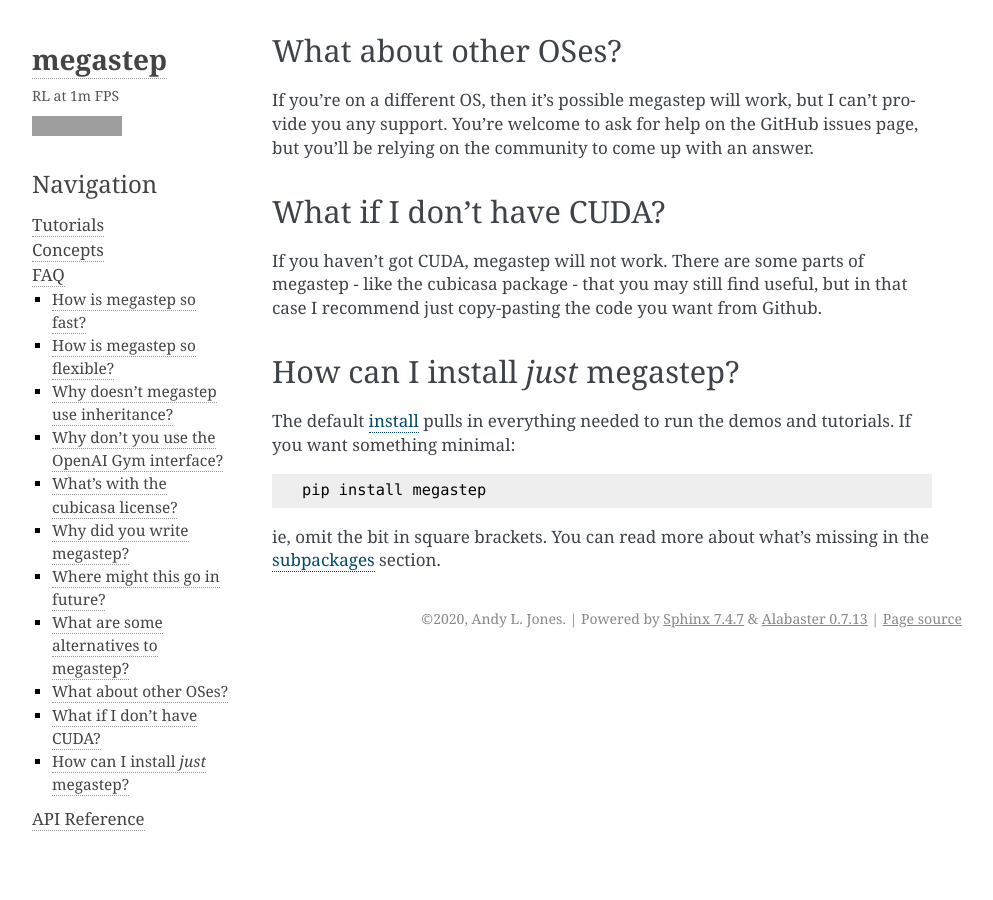
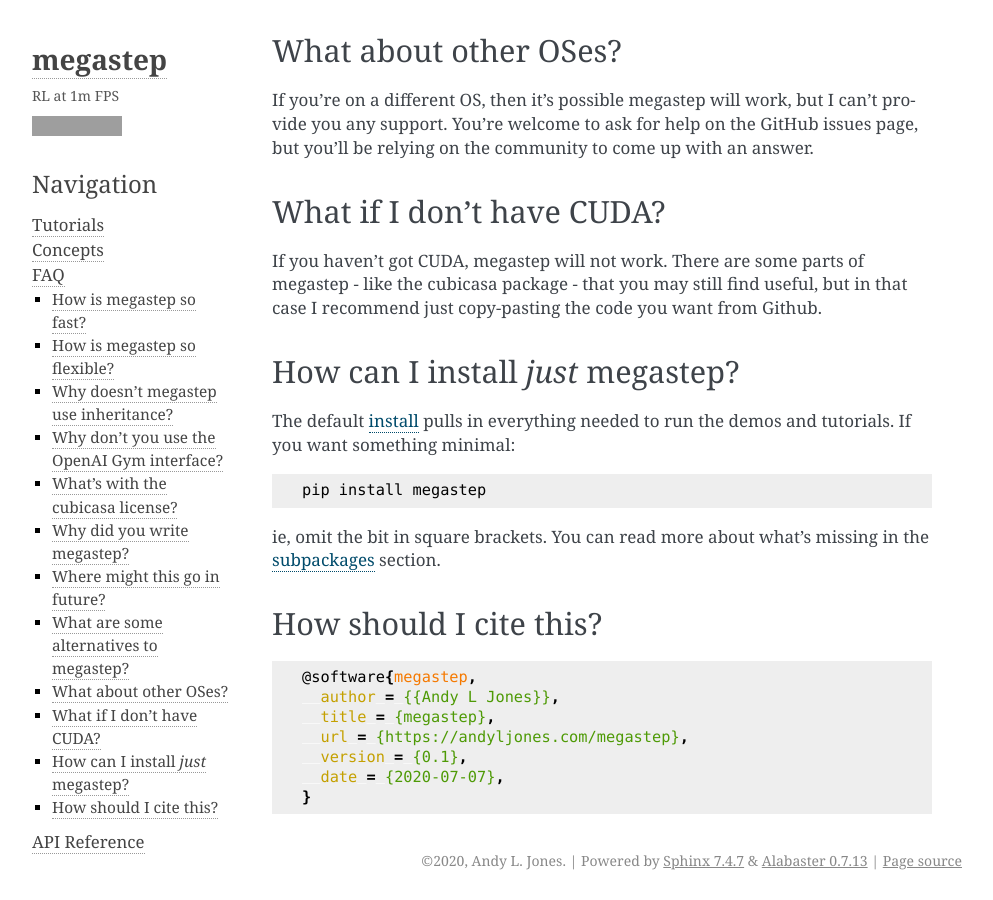
Before and after one commit to andyljones/megastep, a Sphinx documentation site: the page built from docs/faq.rst, in a window 1280 px wide and 900 px high, scrolled down 3414 px. Shown: the whole window, without its empty margins (148-1141 px from the left). Built offline with Sphinx 7.4.7, drawn with Linux system fonts in a browser that asks for light colours; grey boxes are pictures that could not be loaded.

Commit message:
Adds citation to the FAQ

```diff
--- a/docs/faq.rst
+++ b/docs/faq.rst
@@ -144,3 +144,15 @@ minimal::
 
 ie, omit the bit in square brackets. You can read more about what's missing in the :ref:`subpackages <subpackages>`
 section.
+
+How should I cite this?
+-----------------------
+.. code-block:: bib
+
+    @software{megastep,
+      author = {{Andy L Jones}},
+      title = {megastep},
+      url = {https://andyljones.com/megastep},
+      version = {0.1},
+      date = {2020-07-07},
+    }
--- a/docs/index.rst
+++ b/docs/index.rst
@@ -59,7 +59,7 @@ If you'd like something comprehensive, read :ref:`Writing a Minimal Environment
 
 If you'd like a more self-propelled introduction, read :ref:`Playing With Megastep <playing>`.
 
-Or, you can simply browse the :github:`demos <megastep/demo>`.
+Or, you can simply browse the :github:`demos <megastep/demo/__init__.py>`.
 
 Index
 *****
```
